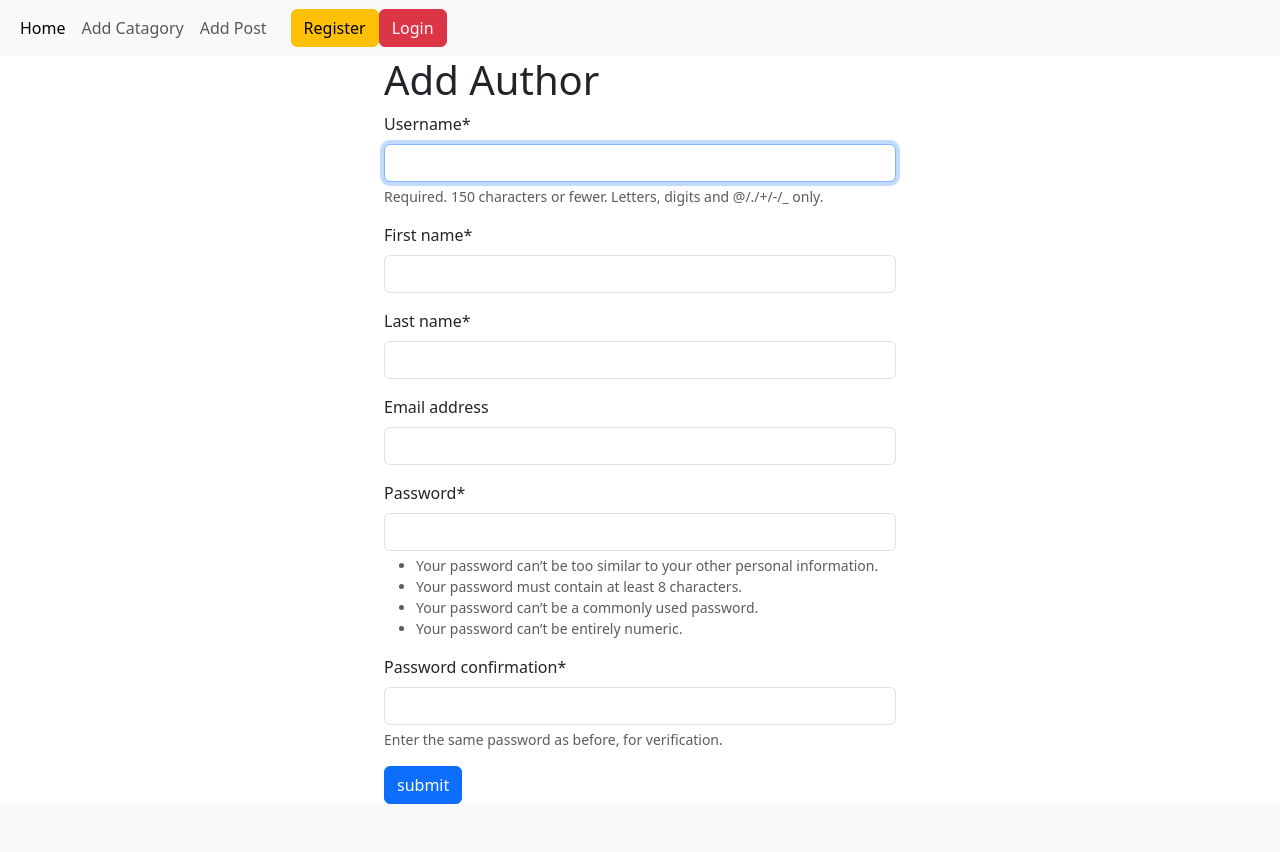
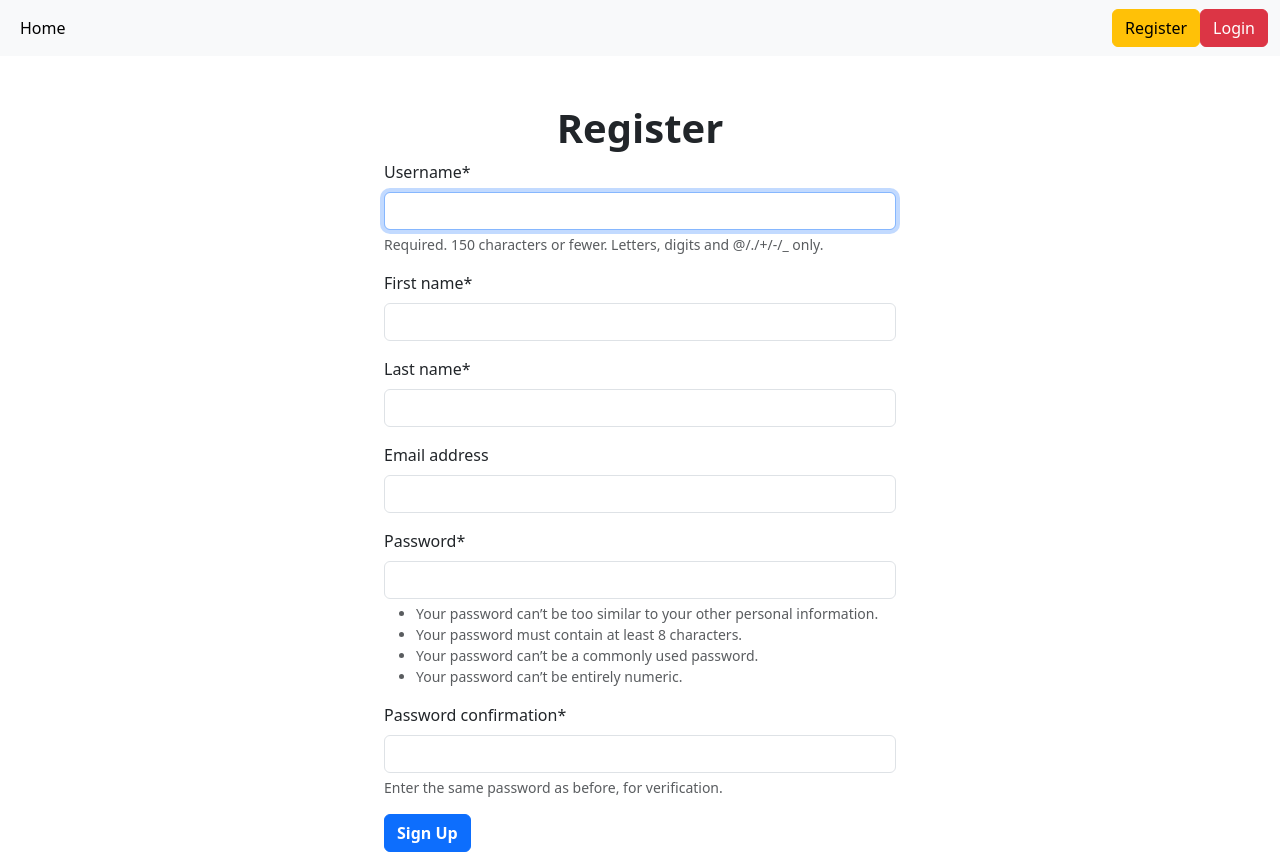
Before and after one commit to Sumit-Chandra-Singha/Django, a Django app: page /author/ in a window 1280 px wide. Before the commit the page ends 804 px from the top, so only its background shows below. Run offline with Django 5.2, Linux system fonts and the light colour scheme; some libraries are stand-ins or nearby versions.

Commit message:
register, login, logout

```diff
--- a/Blog_Project_Part_2/blog_project/author/templates/register.html
+++ b/Blog_Project_Part_2/blog_project/author/templates/register.html
@@ -3,10 +3,15 @@
 {% block content %}
 
 <form action="" method='post' style="width: 40%; margin: auto;">
-    <h1>Add Author</h1>
+    <h1 class="text-center mt-5 fw-bold">{{type}}</h1>
     {% csrf_token %}
     {{form | crispy}}
-    <input class="btn btn-primary" type="submit" value="submit">
+    {% if type == 'LOGIN' %}
+      <input class="btn btn-primary" type="submit" value="Sign In">
+
+    {% else %}
+      <input class="btn btn-primary fw-bold" type="submit" value="Sign Up">
+    {% endif %}
 
 </form>
 {% endblock content %}
--- a/Blog_Project_Part_2/blog_project/author/urls.py
+++ b/Blog_Project_Part_2/blog_project/author/urls.py
@@ -2,5 +2,7 @@ from django.urls import path
 from . import views
 
 urlpatterns = [
-    path('', views.register, name='register')
+    path('', views.register, name='register'),
+    path('login/', views.user_login, name='user_login'),
+    path('logout/', views.user_logout, name='user_logout')
 ]
--- a/Blog_Project_Part_2/blog_project/author/views.py
+++ b/Blog_Project_Part_2/blog_project/author/views.py
@@ -1,25 +1,59 @@
 from django.shortcuts import render, redirect
 from . import forms
+from django.contrib.auth.forms import AuthenticationForm
+from django.contrib.auth import authenticate, login, logout
+from django.contrib import messages
 
-# Create your views here.
-# def add_author(r):
-#     if r.method == 'POST':
-#         form = forms.Author_form(r.POST)
-#         if form.is_valid():
-#             form.save()
-#             return redirect('add_author')
-#     else:
-#         form = forms.Author_form()
-
-#     return render(r, 'add_author.html',{'form': form})
-
-def register(r):
-    if r.method == 'POST':
-        form = forms.RegistrationForm(r.POST)
+def register(request):
+    if request.method == 'POST':
+        form = forms.RegistrationForm(request.POST)
         if form.is_valid():
             form.save()
+            messages.success(request, 'Account Created Successfully.')
             return redirect('register')
     else:
         form = forms.RegistrationForm()
 
-    return render(r, 'register.html',{'form': form})
+    return render(request, 'register.html',{'form': form, 'type': 'Register'})
+
+def user_login(request):
+    if request.method == 'POST':
+        form = AuthenticationForm(request, request.POST)
+        if form.is_valid():
+            user = form.get_user()
+            login(request, user)
+            messages.success(request, 'Logged In Successfully.')
+            return redirect('home')
+        else:
+            messages.warning(request, 'Login Information Incorrect.')
+            return redirect('user_login')
+
+    else:
+        form = AuthenticationForm()
+
+    return render(request, 'register.html', {'form': form, 'type': 'LOGIN'})
+
+def user_logout(request):
+    logout(request)
+    messages.success(request, 'Logged out successfully.')
+    return redirect('user_login')
+
+# def user_login(request):
+#     if request.method == 'POST':
+#         form = AuthenticationForm(request, request.POST)
+#         if form.is_valid():
+#             user_name = form.cleaned_data['username']
+#             user_pass = form.cleaned_data['password']
+#             user = authenticate(username=user_name, password=user_pass)
+#             if user is not None :
+#                 messages.success(request, 'Logged In Successfully.')
+#                 login(request,user)
+#                 return redirect('user_login')
+#             else:
+#                 messages.warning(request, 'Login Information Incorrect.')
+#                 return redirect('register')
+
+#     else:
+#         form = AuthenticationForm()
+#         return render(request, 'register.html', {'form': form, 'type': 'LOGIN'})
+#     # return render(request, 'register.html', {'form': form, 'type': 'LOGIN'})
--- a/Blog_Project_Part_2/blog_project/templates/base.html
+++ b/Blog_Project_Part_2/blog_project/templates/base.html
@@ -11,28 +11,53 @@
     <nav class="navbar navbar-expand-lg bg-body-tertiary">
         <div class="container-fluid">
             {% comment %} <a class="navbar-brand" href="#">Navbar</a> {% endcomment %}
-            <button class="navbar-toggler" type="button" data-bs-toggle="collapse" data-bs-target="#navbarNav" aria-controls="navbarNav" aria-expanded="false" aria-label="Toggle navigation">
+            <button class="navbar-toggler" type="button" data-bs-toggle="collapse" data-bs-target="#navbarSupportedContent" aria-controls="navbarSupportedContent" aria-expanded="false" aria-label="Toggle navigation">
             <span class="navbar-toggler-icon"></span>
             </button>
-            <div class="collapse navbar-collapse" id="navbarNav">
-            <ul class="navbar-nav">
+            <div class="collapse navbar-collapse" id="navbarSupportedContent">
+            <ul class="navbar-nav me-auto mb-2 mb-lg-0">
                 <li class="nav-item">
                 <a class="nav-link active" aria-current="page" href="{% url 'home'%}">Home</a>
                 </li>
+
+                {% if request.user.is_authenticated %}
                     <li class="nav-item">
                         <a class="nav-link" href="{% url 'add_catagory'%}">Add Catagory</a>
                     </li>
                     <li class="nav-item">
                         <a class="nav-link" href="{% url 'add_post'%}">Add Post</a>
                     </li>
+                {% endif %}
             </ul>
-            <div class="d-flex ms-3">
+            <div class="d-flex">
+                <ul class="navbar-nav me-auto mb-2 mb-lg-0">
+
+                {% if request.user.is_authenticated %}
+                  <a href="{% url 'user_logout'%}" class="card-link btn btn-danger">Logout</a>
+                {% else %}
                   <a href="{% url 'register'%}" class="card-link btn btn-warning">Register</a>
-            <a href="#" class="card-link btn btn-danger">Login</a>
+                  <a href="{% url 'user_login'%}" class="card-link btn btn-danger">Login</a>
+                {% endif %}
+                </ul>
             </div>
             </div>
         </div>
     </nav>
+
+    {% if messages %}
+    <ul>
+        {% for message in messages %}
+            <li{% if message.tags %} class="{{ message.tags }}"{% endif %}>{{ message }}</li>
+        {% endfor %}
+    </ul>
+    {% endif %}
+
+
+    {% comment %} {% for i in Messeges %}
+    <div class="">
+        <h3 class="text-{{i.tags}}">{{i}}</h3>
+    </div>
+    {% endfor %} {% endcomment %}
 
     {% block content %}
 
--- a/Blog_Project_Part_2/blog_project/templates/home.html
+++ b/Blog_Project_Part_2/blog_project/templates/home.html
@@ -1,7 +1,7 @@
 {% extends "base.html" %}
 
 {% block content %}
-<h1>Home.html</h1>
+{% comment %} <h1>Home.html</h1> {% endcomment %}
 <div class="posts d-flex flex-wrap justify-content-center p-3">
     {% for i in data %}
       <div class="card" style="width: 15rem; margin: 5px; padding: 5px;">
@@ -10,7 +10,7 @@
             <p class="card-text">{{i.content}}.</p>
         </div>
         <ul class="list-group list-group-flush">
-            <li class="list-group-item">Author: {{i.author.user}}</li>
+            <li class="list-group-item">Author: {{i.author.username}}</li>
             <li class="list-group-item">Catagory:
                 {% for c in i.catagory.all %}
                 <div class="btn btn-warning">
```
Also changed, not shown: Blog_Project_Part_2/blog_project/author/migrations/0002_delete_author.py (added), Blog_Project_Part_2/blog_project/db.sqlite3, Blog_Project_Part_2/blog_project/posts/migrations/0002_alter_post_author.py (added). Lines whose indentation alone changed are shown as unchanged.
